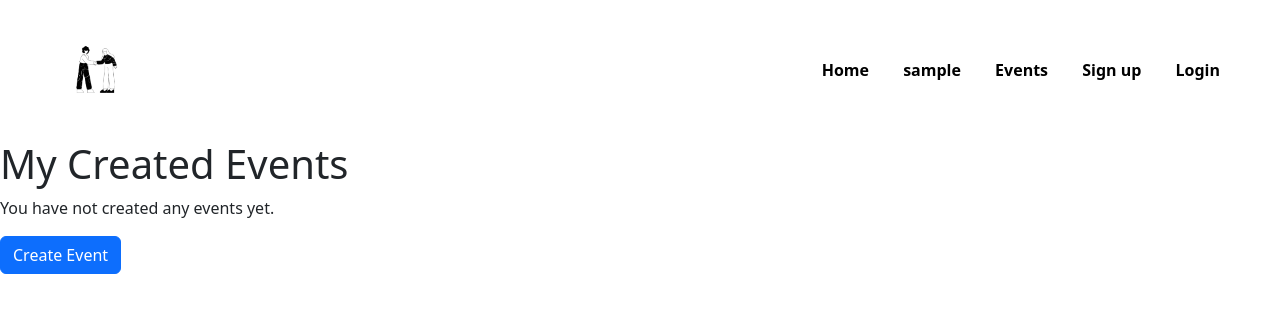
After one commit to BivasNandan/Who-s-Free, a Django app: page /my_created_events/ in a window 1280 px wide. The commit adds this page. Shown: the top 313 px of the page. Run offline with Django 5.2, Linux system fonts and the light colour scheme; the visitor is signed in with stand-in values (Sample User, id 1); data that the repository does not hold is empty.

Commit message:
updated the event app's create, update, delete, mark_as_interested part

```diff
--- a/config/urls.py
+++ b/config/urls.py
@@ -25,7 +25,6 @@ from chat import views as c_views
 urlpatterns = [
     path('admin/', admin.site.urls),
     path('', u_views.home, name='home'),
-    path('events/', e_views.home),
     path('chat/', c_views.home),
     path('user_signup/', u_views.user_signup, name='user_signup'),
     path('business_signup/', u_views.business_signup, name='business_signup'),
@@ -36,4 +35,14 @@ urlpatterns = [
     path('choose_user_type/', u_views.choose_user_type, name='choose_user_type'),
     path('account/', u_views.account_view, name = 'account'),
 
+    #for events
+    path('events_list/', e_views.events_list, name='events_list'),
+    path('create/', e_views.create_event, name='create_event'),
+    path('update/<uuid:id>/', e_views.update_event, name='update_event'),
+    path('delete/<uuid:id>/', e_views.delete_event, name='delete_event'),
+    path('interested/<uuid:event_id>/', e_views.mark_interested, name='mark_interested'),
+    path('my_created_events/', e_views.my_created_events, name='my_created_events'),
+    path('my_interested_event/', e_views.my_interested_event, name='my_interested_event'),
+
+
 ] + static(settings.MEDIA_URL, document_root = settings.MEDIA_ROOT)
--- a/events/views.py
+++ b/events/views.py
@@ -1,5 +1,67 @@
-from django.shortcuts import render
+from django.shortcuts import render, redirect, get_object_or_404
+from django.contrib.auth.decorators import login_required
+from django.contrib import messages
+from .models import Event
+from .forms import EventForm
 
-# Create your views here.
-def home(request):
-    return render(request, template_name='events/home.html')
+@login_required
+def create_event(request):
+    if request.method == 'POST':  # Fixed request method check
+        form = EventForm(request.POST)
+        if form.is_valid():
+            event = form.save(commit=False)
+            event.user = request.user
+            event.save()
+            messages.success(request, 'The Event was created successfully!')  # Fixed messages.success
+            return redirect('events_list')  # Fixed redirect
+    else:
+        form = EventForm()
+    return render(request, 'events/create_event.html', {'form': form})
+
+@login_required
+def update_event(request, id):
+    event = get_object_or_404(Event, id=id, user=request.user)  # Ensure only the creator can update
+    if request.method == 'POST':
+        form = EventForm(request.POST, instance=event)  # Fixed instance binding
+        if form.is_valid():
+            form.save()
+            messages.success(request, 'The event has been updated successfully!')  # Fixed messages.success
+            return redirect('events_list')  # Fixed redirect
+    else:
+        form = EventForm(instance=event)  # Fixed instance binding
+    return render(request, 'events/update_event.html', {'form': form})
+
+@login_required
+def delete_event(request, id):
+    event = get_object_or_404(Event, id=id, user=request.user)  # Ensure only the creator can delete
+    if request.method == 'POST':
+        event.delete()
+        messages.success(request, 'The event has been deleted successfully!')
+        return redirect('events_list')
+    return render(request, 'events/delete_event.html', {'event': event})
+
+@login_required
+def events_list(request):
+    events = Event.objects.all()
+    return render(request, 'events/events_list.html', {'events': events, 'user': request.user})
+
+@login_required
+def mark_interested(request, event_id):
+    event = get_object_or_404(Event, id=event_id)
+    if event.user != request.user:  # Prevent marking your own event as interested
+        event.interested_users.add(request.user)
+        messages.success(request, 'You are now interested in this event!')
+        return redirect('my_interested_event')
+    else:
+        messages.error(request, 'You cannot mark your own event as interested.')
+    return redirect('events_list')
+
+@login_required
+def my_created_events(request):
+    events = Event.objects.filter(user=request.user)  # Filter events created by the logged-in user
+    return render(request, 'events/my_created_events.html', {'events': events})
+
+@login_required
+def my_interested_event(request):
+    events = Event.objects.filter(interested_users=request.user)
+    return render(request, 'events/my_interested_event.html', {'events': events})
--- a/template/base.html
+++ b/template/base.html
@@ -14,9 +14,9 @@
 <header>
   <img src="{% static 'users/images/logo1.png' %}" alt="Who's Free Logo" class="logo">
   <nav>
-    <a href="{% url 'home'%}">Home</a>
-    <a href="#">About Me</a>
-    <a href="#">Language</a>
+    <a href="{% url 'home' %}">Home</a>
+    <a href="{% url 'account' %}">{{user.username}}</a>
+    <a href="{% url 'events_list' %}">Events</a>
     <a href="{% url 'choose_user_type' %}">Sign up</a>
     <a href="{% url 'login' %}">Login</a>
   </nav>
--- /dev/null
+++ b/template/events/my_created_events.html
@@ -0,0 +1,25 @@
+{% extends 'base.html' %}
+
+{% block content %}
+<h1>My Created Events</h1>
+
+{% if events %}
+    <ul>
+        {% for event in events %}
+            <li>
+                <h3>{{ event.name }}</h3>
+                <p>{{ event.description }}</p>
+                <p>Category: {{ event.get_category_display }}</p>
+                <p>Location: {{ event.location }}</p>
+                <p>Start Time: {{ event.start_time }}</p>
+                <p>End Time: {{ event.end_time }}</p>
+                <a href="{% url 'update_event' event.id %}" class="btn btn-warning">Edit</a>
+                <a href="{% url 'delete_event' event.id %}" class="btn btn-danger">Delete</a>
+            </li>
+        {% endfor %}
+    </ul>
+{% else %}
+    <p>You have not created any events yet.</p>
+    <a href="{% url 'create_event' %}" class="btn btn-primary">Create Event</a>
+{% endif %}
+{% endblock %}
--- a/template/users/business_profile_setup.html
+++ b/template/users/business_profile_setup.html
@@ -11,12 +11,11 @@
 <body>
     <div class="profile-container">
         <header>
-            <h1>Complete Your Profile</h1>
+            <h1>Complete Your Business Profile</h1>
         </header>
         <main>
         <form method="post" class="signup-form" enctype="multipart/form-data">
             {% csrf_token %}
-            <h1>Complete Your Business Profile</h1>
             <div class="form-group">
                 {{ form.profile_picture.label_tag }}
                 {{ form.profile_picture }}
--- a/users/forms.py
+++ b/users/forms.py
@@ -22,7 +22,7 @@ class UserSignUpForm(UserCreationForm):
     def clean_email(self):
         email = self.cleaned_data.get('email')
         if CustomUser.objects.filter(email = email):
-            raise forms.ValidationError('An user with this email already exists!')
+            raise forms.ValidationError('A user with this email already exists!')
         return email
 
     def clean_username(self):
```
Also changed, not shown: events/forms.py (added, +18 -0 lines), events/models.py (+8 -21 lines), template/events/create_event.html (added, +12 -0 lines), template/events/delete_event.html (added, +11 -0 lines), template/events/events_list.html (added, +29 -0 lines), template/events/mark_interested.html (added, +26 -0 lines), template/events/my_interested_event.html (added, +25 -0 lines), template/events/update_event.html (added, +10 -0 lines), template/users/account.html (+10 -4 lines), users/views.py (+6 -1 lines), events/migrations/0003_remove_event_attendees_remove_event_banner_image_and_more.py (added), media/profile_pics/kawaii-anime-girl-pfp_CNUd0G0.jpg (added), media/profile_pics/skitto.png (added), media/profile_pics/sunset-8331285_1280.jpg (added).
